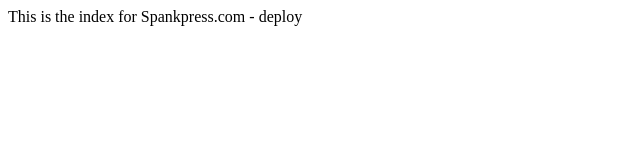
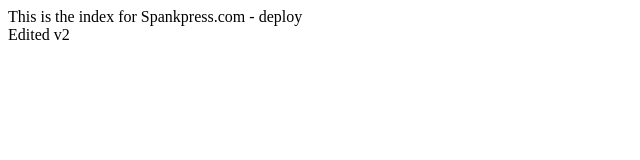
Before and after one commit to alexscg/spankpress, a website: page index.html in a window 1280 px wide. Shown: the full height of the page, 0-640 px from the left. Drawn offline with Linux system fonts and the light colour scheme.

Commit message:
Update index.html

```diff
--- a/index.html
+++ b/index.html
@@ -1 +1,2 @@
 <div>This is the index for Spankpress.com - deploy</div>
+<div>Edited v2</div>
```
